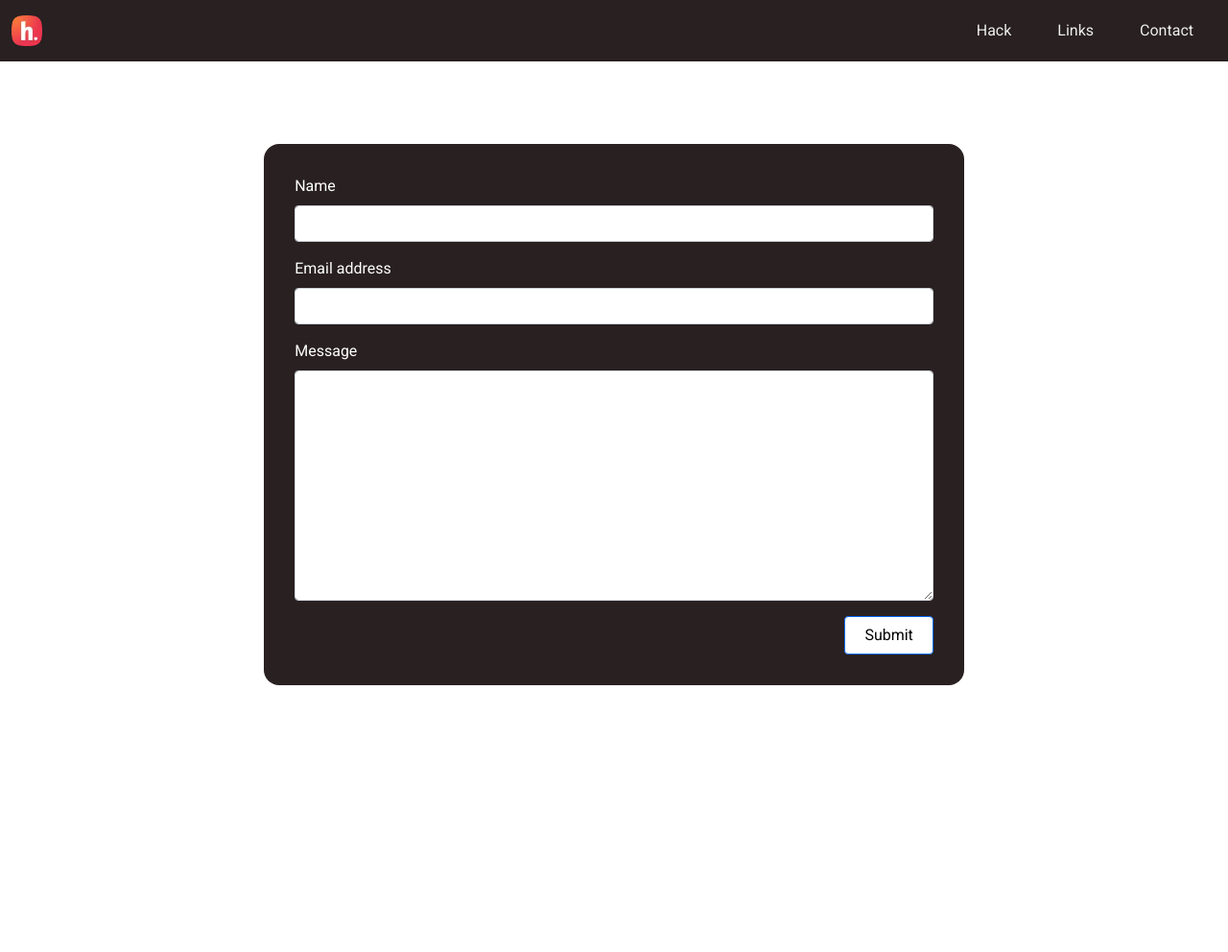
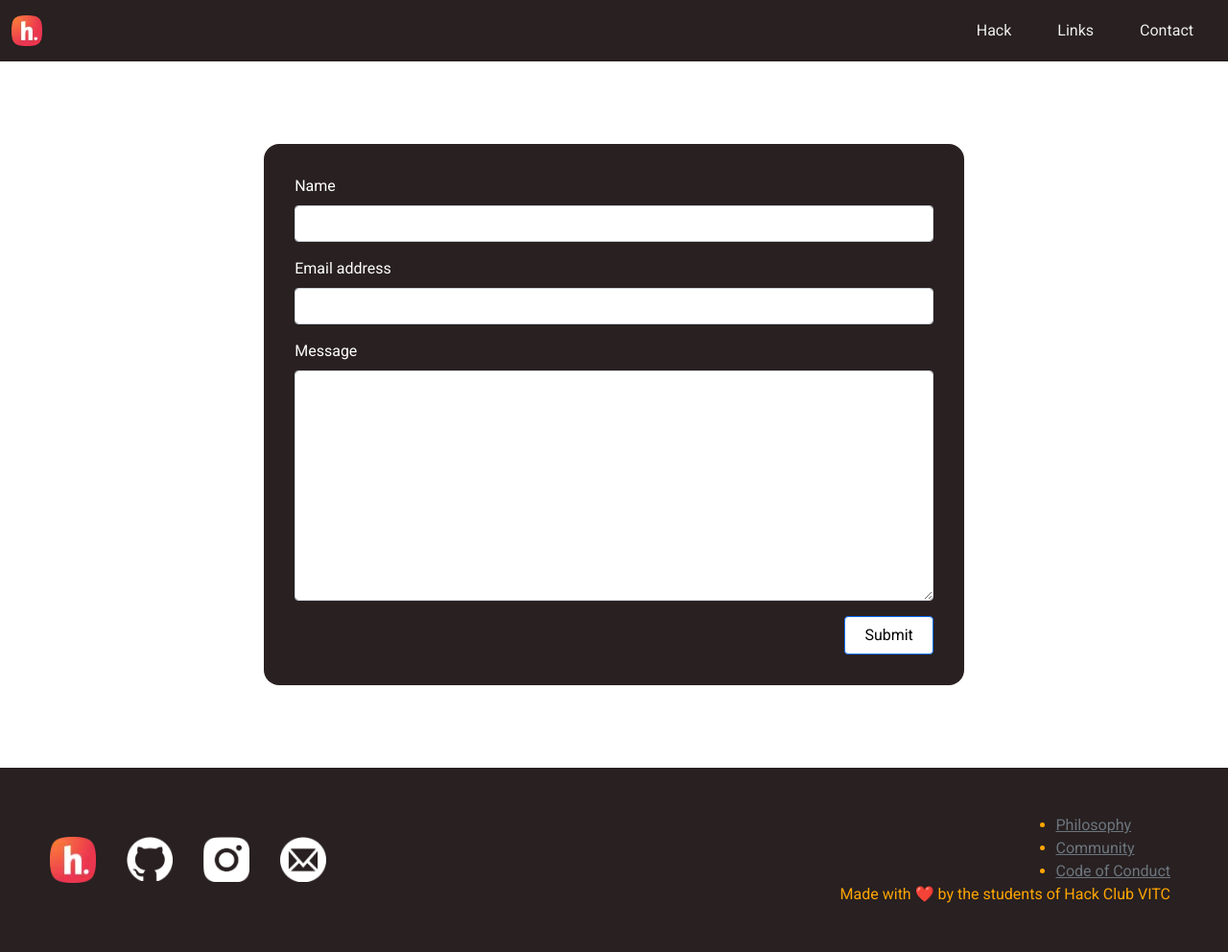
Before and after one commit to sid1999-dot/website, a plain HTML site: page contact/index.html in a window 1280 px wide. Shown: the whole page at 96% size. Before the commit the page ends 800 px from the top, so only its background shows below. Drawn offline with nearby package versions, Linux system fonts and the light colour scheme.

Commit message:
fix contact label, add footer

```diff
--- a/contact/index.html
+++ b/contact/index.html
@@ -64,13 +64,45 @@
                 <input type="email" class="form-control" id="contact-email" required>
             </div>
             <div class="mb-3">
-                <label for="exampleInputText" class="form-label">Message</label>
+                <label for="contact-message" class="form-label">Message</label>
                 <textarea class="form-control" id="contact-message" required> </textarea>
             </div>
             <input type="submit" class="btn btn-primary" value="Submit">
         </form>
     </section>
 
+    <div class='footer w-100 p-5 d-flex bg-dark text-orange align-items-center justify-content-center'>
+        <div class='w-container d-flex flex-column justify-content-center footer-icons'>
+            <div class='w-100 container d-flex justify-content-center'>
+                <a class='m-3' href='#'>
+                    <img width=48 src='../assets/img/logo.webp'>
+                </a>
+                <a class='m-3' href='#'>
+                    <img width=48 src='../assets/img/github.webp'>
+                </a>
+                <a class='m-3' href='#'>
+                    <img width=48 src='../assets/img/instagram.webp'>
+                </a>
+                <a class='m-3' href='#'>
+                    <img width=48 src='../assets/img/email.webp'>
+                </a>
+            </div>
+        </div>
+        <div class='w-75 container d-flex flex-column align-items-end justify-content-center footer-links'>
+            <ul>
+                <li class='footer-link'>
+                    <a class='link-secondary' href='#'>Philosophy</a>
+                </li>
+                <li class='footer-link'>
+                    <a class='link-secondary' href='#'>Community</a>
+                </li>
+                <li class='footer-link'>
+                    <a class='link-secondary' href='#'>Code of Conduct</a>
+                </li>
+            </ul>
+            <div>Made with ❤️ by the students of Hack Club VITC</div>
+        </div>
+    </div>
 </body>
 
 </html>
```
